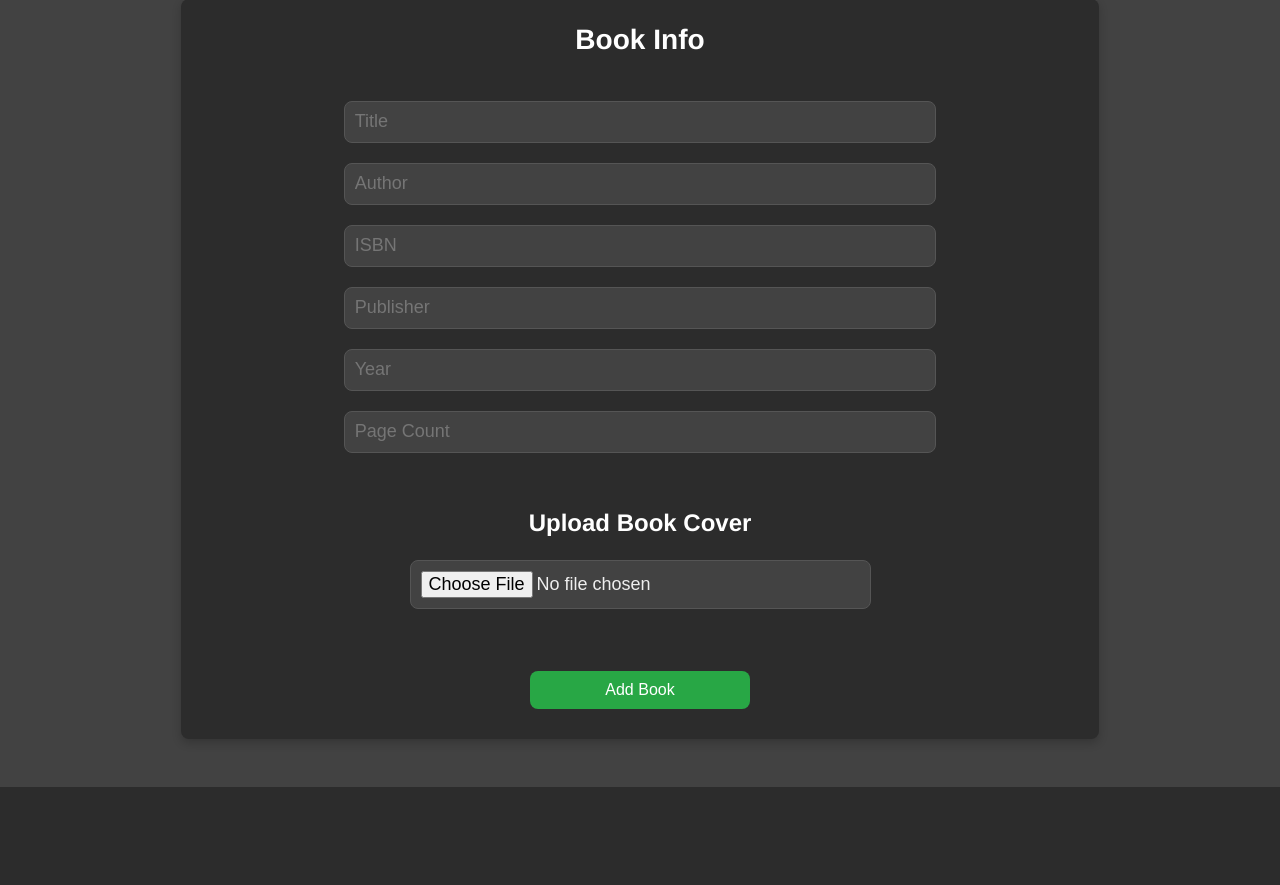
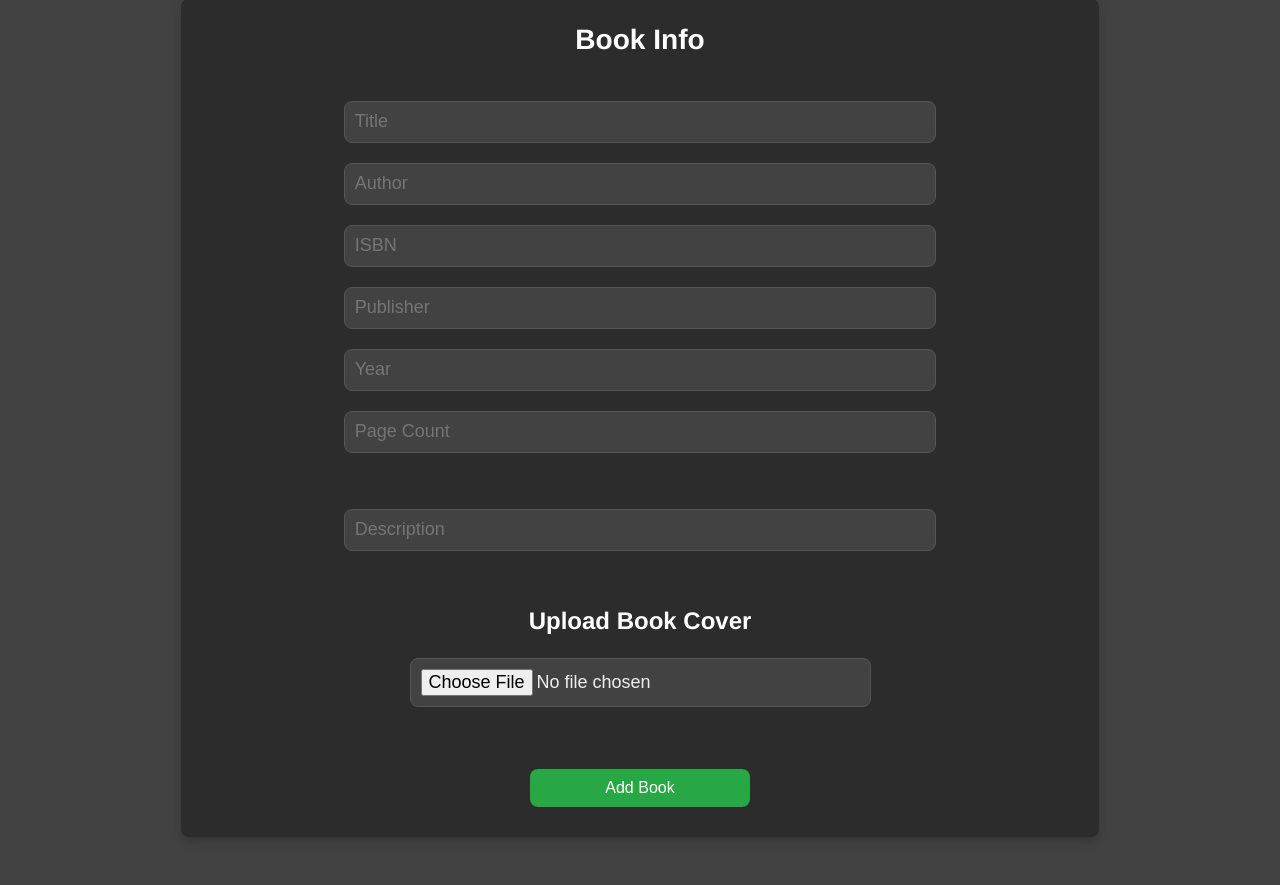
Before and after one commit to philcifone/libaraxia, a Flask app: page /add in a window 1280 px wide. Shown: the part 280-1165 px from the top of the page. Before the commit the page ends 1067 px from the top, so only its background shows below. Run offline with Flask 3, Linux system fonts and the light colour scheme.

Commit message:
updated add book

```diff
--- a/templates/add_book.html
+++ b/templates/add_book.html
@@ -31,6 +31,8 @@
 
 	<input type="text" id="page_count" name="page_count" placeholder="Page Count" value="{{ book_details.page_count if book_details }}"><br><br>
 
+    <input type="text" id="description" name="description" placeholder="Description" value="{{ book_details.description if book_details }}"><br><br>
+
      <!--   <label for="read">Have you read this book?</label>
      <input type="checkbox" id="read" name="read" {% if book_details.read %}checked{% endif %}-->
 
```
